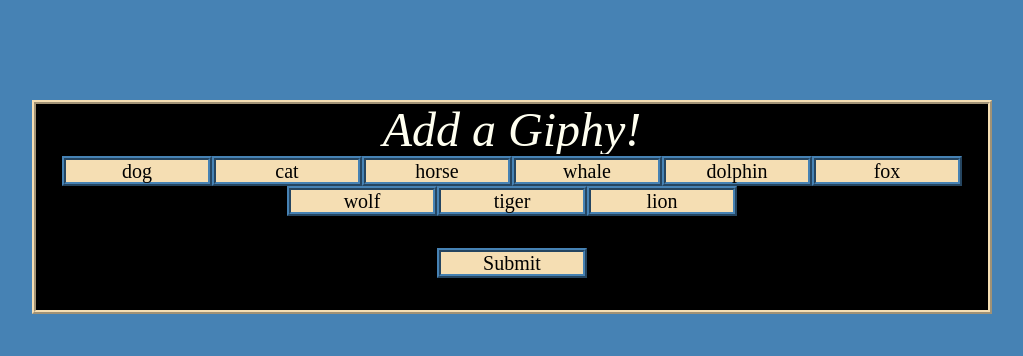
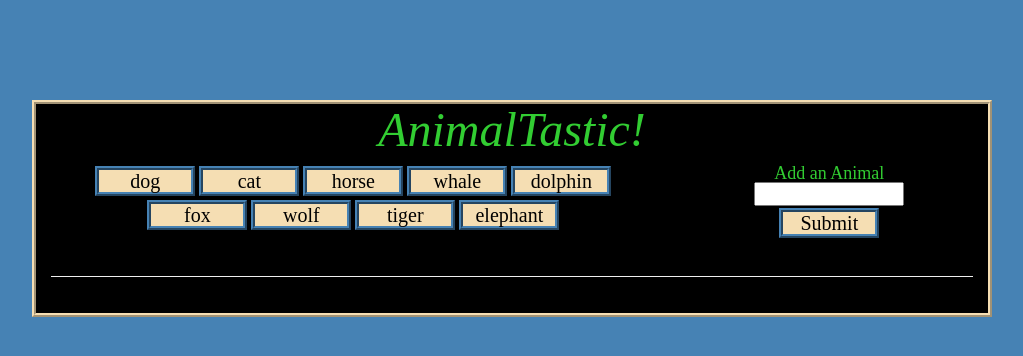
Before and after one commit to JRiepe/AnimalTastic, a PHP site: page / in a window 1280 px wide. Shown: the top 356 px of the page, without its empty margins (128-1151 px from the left). Run offline with PHP 8.4, Linux system fonts and the light colour scheme.

Commit message:
need to fix code on search

```diff
--- a/assets/css/style.css
+++ b/assets/css/style.css
@@ -38,10 +38,11 @@ header 		{
 	font-size: 300%;
 	font-style: italic;
 	background-color: black;
-	color: ivory;
+	color: limegreen;
 	border-style: solid;
 	border-width: 2px;
 	border-color: transparent;
+	height: 60px;
 	overflow: auto;
 
 }	/* end header */
@@ -54,7 +55,7 @@ body 		{
 	margin: 0px auto; /* Centers whole page dammit */
 	padding: 0px;
 	height: 100%;
-	color: skyblue;
+	color: steelblue;
 	border-width: 0px;
 	text-align: center;
 
@@ -64,18 +65,24 @@ body 		{
 h1			{
 font-family: 'Times new roman', serif;
 font-size: 24px;
-color: skyblue;
+color: steelblue;
 
+}
+
+#submitLabel{
+	color: limegreen;
+
+
+	font-size: 18px;
 }
 
 
 
 
-
-
-button	{
+button, #addAnimal {
 	color: black;
-	width: 150px;
+	width: 100px;
+	margin: 2px;
 	height: 30px;
 	font-size: 20px;
 	border-style: ridge;
@@ -85,69 +92,52 @@ button	{
 
 }
 
-#countDown	{
-	margin: 0px auto;
+
+
+
+input	{
+	width: 150px;
+	color: black
+	background-color: steelblue;
+}
+
+#buttonCol	{
 	position: relative;
-	float: none;
-	width: 300px;
-	height: auto;
+	float: left;
 
-	border-style: solid;
-	border-color: transparent;
-	border-width: 4px;
-	text-align: center;
-	color: red;
-	font-size: 24px;
+
+
 
 }
 
-
-#question	{
-	margin: 0px auto;
+#submitCol	{
 	position: relative;
-	float: none;
-	width: 75%;
-	height: auto;
-
-	border-style: solid;
-	border-color: transparent;
-	border-width: 2px;
+	float: left;
 	text-align: center;
 
-	font-size: 24px;
-
-
-	color: ivory;
 
 }
 
-#answer	{
-	margin: 0px auto;
-	position: relative;
-	float: none;
-	width: 200px;
-	height: auto;
+#giphyRow	{
+	position: absolute;
+	float: left;
+	width: 100%;
 
-	border-style: solid;
-	border-color: ivory;
-	border-width: 2px;
-	text-align: center;
-	color: skyblue;
-	font-size: 20px;
+
+
 }
 
-#answer:hover {
-	margin: 0px auto;
-	position: relative;
-	float: none;
+hr {
+color: wheat;
+}
 
 
-	background-color: ivory;
-	color: black;
-	width: 200px;
-	height: auto;
-	text-align: center;
-	vertical-align: middle !important;
+
+button:hover, #addAnimal:hover {
+
+	background-color: steelblue;
+	color: wheat;
+
 
 }
 
--- a/assets/javascript/animals.js
+++ b/assets/javascript/animals.js
@@ -1,64 +1,144 @@
-// Javascript Giphy Game
-///////////////////////////
+
+
+
+//-----------------------------------------------------------------------------------------------
+//      Javascript AnimalTastic Game
+//------------------------------------------------------------------------------------------------
 
 
     function startProgram(){
-        var i=0;
-        var animals = ["dog", "cat", "horse", "whale", "dolphin", "fox", "wolf", "tiger", "lion"];
-
-        for (i=0;i<animals.length;i++)  {
-            console.log (animals[i]);
-            console.log("-------------------");
-            $('#theButtons').append('<button id="aniButtons">'+animals[i]+'</button>')
-        }  // end for loop
-}  //end function startProgram()
+        addArray();
 
 
 
+//-----------------------------------------------------------------------------------------------
+//              Functions:
+//-----------------------------------------------------------------------------------------------
 
 
 
+//-----------------------------------------------------------------------------------------------
+// Function: addArray() - adds buttons for each animal in initial array
+//-----------------------------------------------------------------------------------------------
 
-    // on click functions
+        function addArray() {
+              //$('#buttonCol').empty();
+              var i=0;
+              var animals = ["dog", "cat", "horse", "whale", "dolphin", "fox", "wolf", "tiger", "elephant"];
+
+              for (i=0;i<animals.length;i++)  {
+
+                  var a = $('<button>') // This code $('<button>') is all jQuery needs to create the beginning and end tag. (<button></button>)
+                  a.addClass('aniButton'); // Added a class
+                  a.attr('data-name', animals[i]); // Added a data-attribute
+                  a.text(animals[i]); // Provided the initial button text
+                  $('#buttonCol').append(a); // Added the button to the HTML
+              }  // end for loop
+        } // end function addArray()
 
 
-                       // $('#ans2').on('click', function() {
+//-----------------------------------------------------------------------------------------------
+// Function: addAnimal() - adds a new animal button for searching
+//-----------------------------------------------------------------------------------------------
+
+        function addNewAnimal() {
+                  var newAnimal=$('#animal-input').val().trim();
+                  var b = $('<button>') // This code $('<button>') is all jQuery needs to create the beginning and end tag. (<button></button>)
+                  b.addClass('aniButton'); // Added a class
+                  b.attr('data-name', newAnimal); // Added a data-attribute
+                  b.text(newAnimal); // Provided the initial button text
+                  $('#buttonCol').append(b); // Added the button to others
+
+        } // end addAnimal()
 
 
-                        // }) // end on click
+//-----------------------------------------------------------------------------------------------
+// Function: displayAnimalInfo() - displays the search query results for animal selected
+//-----------------------------------------------------------------------------------------------
+
+         function displayAnimalInfo(){
+
+            var animal = $(this).attr('data-name');
+            console.log(animal);
+            var queryURL = "http://api.giphy.com/v1/gifs/search?q=" + animal + "&api_key=dc6zaTOxFJmzC&limit=10";
+            $('#animalRow').empty();
+                // Creates AJAX call for the specific movie being
+                $.ajax({url: queryURL, method: 'GET'}).done(function(response) {
 
 
 
+                var results = response.data;
+
+                //--------------------------------
+
+                for (var i = 0; i < results.length; i++) {
+
+                    var animalDiv = $('<div class="animalDiv">')
+                    var p = $('<p>').text('Rating: ' + results[i].rating);
+
+                    var animalImage = $('<img>').attr('src',results[i].images.fixed_height.url);
+                    animalImage.attr('data-still', results[i].images.fixed_height.url);
+                    animalImage.attr('data-animate', results[i].images.fixed_height_downsampled.url);
+                    animalImage.attr('data-state','still');
+                    $('.animalDiv').append(p).append(animalImage);
+                    $('#animalRow').prepend(animalDiv);
+
+                   }
+                 });
+
+  } // end displayAnimalInfo()
+
+
+//-----------------------------------------------------------------------------------------------
+//         On click Functions:
+//-----------------------------------------------------------------------------------------------
+
+//-----------------------------------------------------------------------------------------------
+// click button
+//-----------------------------------------------------------------------------------------------
+
+                $('.aniButton').on('click', function(){
+                        displayAnimalInfo();
+                        return false;
+
+                }); // end $('.animalImage').on('click', function()
 
 
 
+//-----------------------------------------------------------------------------------------------
+// click submit
+//-----------------------------------------------------------------------------------------------
+
+                $('#addAnimal').on('click', function(){
+                        addNewAnimal();
+                        return false;
+
+                }); // end $('.animalImage').on('click', function()
+
+//-----------------------------------------------------------------------------------------------
+// click image
+//-----------------------------------------------------------------------------------------------
+
+
+                $('.animalImage').on('click', function(){
+
+                        var state = $(this).attr("data-state");
+                        console.log(state);
+
+                        if (state == 'still') {
+                            $(this).attr("src",$(this).attr("data-animate"));
+                             $(this).attr("data-state","animate"); // n
+                        }
+
+                        else  {
+                            $(this).attr("src",$(this).attr("data-still"));
+                            $(this).attr("data-state","still");
+                        }
+                        //----------------------------------------------------
+
+                        return false;
+                });    // end $('.animalImage').on('click', function()
 
 
 
-// end on click functions
-
-
-
-
-
-
-
-
-       //---------------FILL IN CODE HERE FOR STEP TWO----------------------------
-         //   var state = $(this).attr("data-state");
-         //   console.log(state);
-          //----------------------------------------------------
-
-
-
-          //---------------FILL IN CODE HERE FOR STEP THREE----------------------------
-          //  if (state == 'still') {
-           //     $(this).attr("src",$(this).attr("data-animate"));
-           //      $(this).attr("data-state","animate"); // n
-         //   }
-
-          //  else  {
-        //        $(this).attr("src",$(this).attr("data-still"));
-         //       $(this).attr("data-state","still");
-        //    }
-            //----------------------------------------------------
+}  //end function startProgram()
--- a/index.html
+++ b/index.html
@@ -18,26 +18,39 @@
 
 		<!-- Header -->
 			<header>
-			Add a Giphy!
+			AnimalTastic!
 			<br>
 			</header> <!-- end <header> -->
 
-		<!-- Row 1 ... Choose your character-->
 
+			<div class="row">
 
-			<div class="row-md-4" id=theButtons></div> <!-- The Buttons -->
-
-			<div class="row-md-4" id="theGiphs"></div> <!-- The Gyphs -->
+			<!-- Col 1 ... Animals from array and add an animal!-->
+				<div class="col-md-8" id="buttonCol"></div> <!-- The Buttons -->
 
 
 
+		<!-- The Submit Button Col to add an animal -->
 
-			<br><br>
-			<div id=submitButton>
-			<button>Submit</button>
+				<div class="col-md-4" id="submitCol">
+					<form id="animal-form">
+		    				<label id="submitLabel"for="animal-input">Add an Animal</label>
+		    				<br>
+		    				<input type="text" id="animal-input"><br>
+
+		    				<!-- Button triggers new animal to be added -->
+		    				<input id="addAnimal" type="submit" value="Submit">
+  					</form>
+					<br>
+
 				</div>
-			<br><br>
+		<!-- end submit -->
+			</div> <!-- End row -->
 
+		<!-- The Animal Giphs from click are placed here! -->
+			<hr>
+			<br>
+			<div class="row-md-4" id="animalRow"></div> <!-- The Gyphs -->
 
 
 
```
Lines whose indentation alone changed are shown as unchanged.
